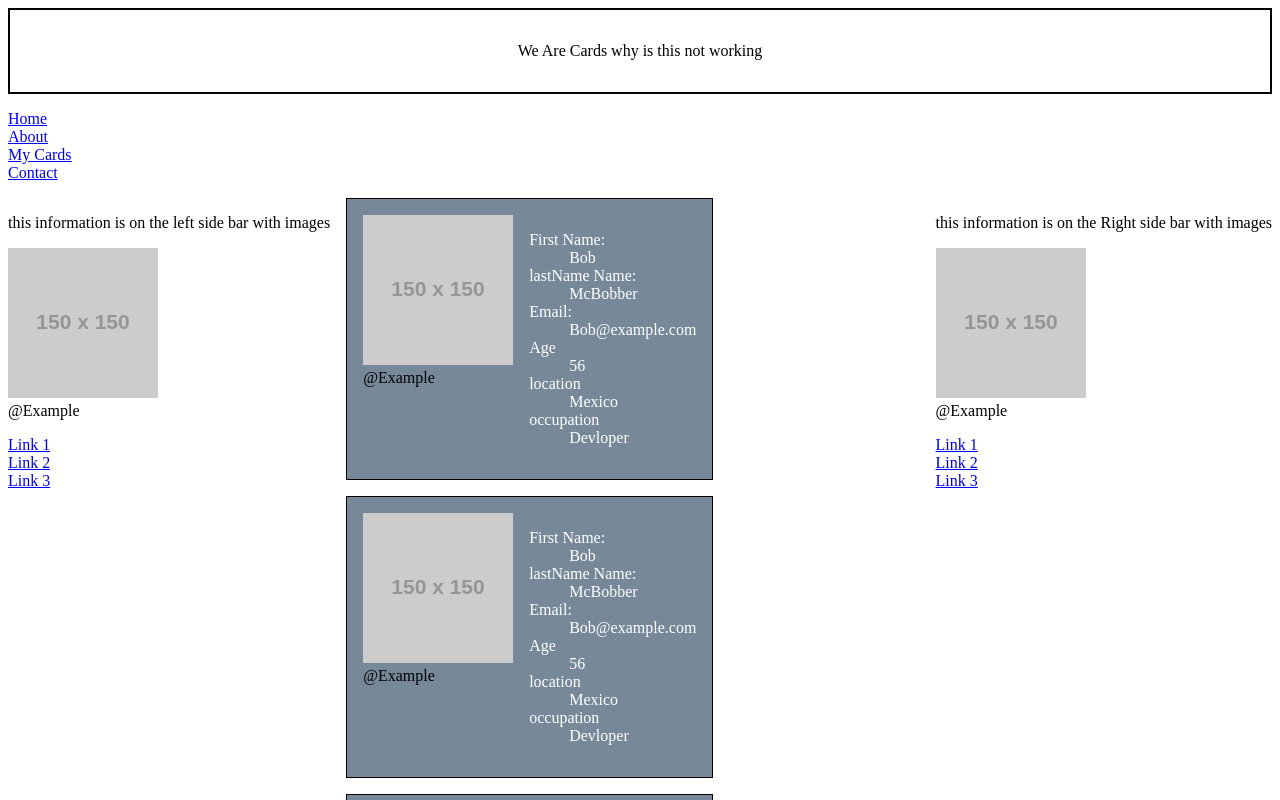
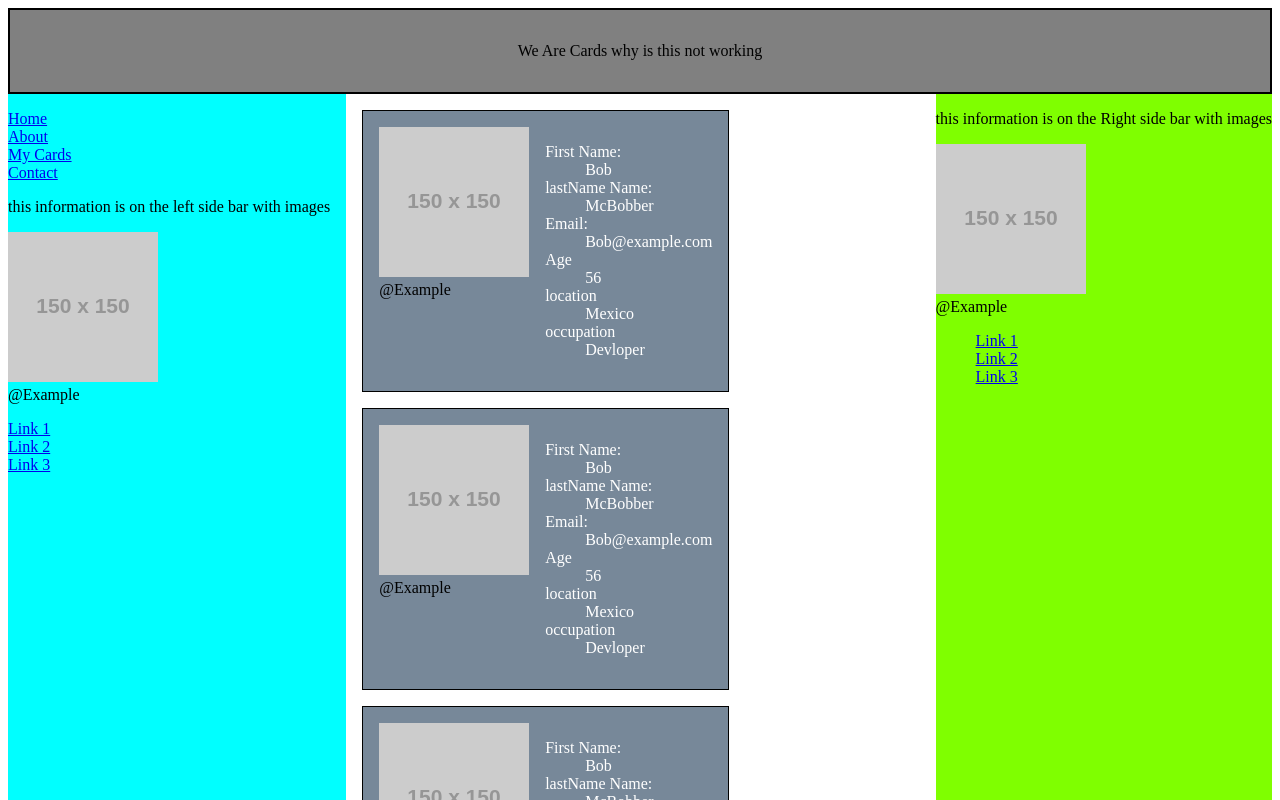
Before and after one commit to ChiddyBangg/web1-svelte-lab, a SvelteKit app: page / in a window 1280 px wide. Shown: the top 800 px of the page. Built offline with nearby package versions, Linux system fonts and the light colour scheme.

Commit message:
added new pages

```diff
--- a/src/Components/Footer.svelte
+++ b/src/Components/Footer.svelte
@@ -9,10 +9,14 @@
 <style>
 
   footer {
-    grid-column: 1 / 4;
+    grid-column: 1 / 3;
     background-color: #333;
     color: #fff;
-    padding: 10px;
+    padding: 1em;
     text-align: center;
   }
+  section{
+padding-top: 1em;
+
+  }
 </style>
--- a/src/Components/Header.svelte
+++ b/src/Components/Header.svelte
@@ -8,9 +8,10 @@
 
   header {
     padding: 2rem;
-    grid-column: 1 / 4;
+    grid-column: 1 / 3;
     text-align: center;
     border: 2px solid black;
     padding: 2rem;
+    background-color: grey ;
   }
 </style>
--- a/src/Components/Picture.svelte
+++ b/src/Components/Picture.svelte
@@ -9,6 +9,7 @@
 
 <style>
   figure {
+
     margin: 0;
   }
 </style>
--- a/src/Components/RightSideBar.svelte
+++ b/src/Components/RightSideBar.svelte
@@ -20,12 +20,12 @@ import Picture from "./Picture.svelte";
 
 
 <style>  right-side {
+  background-color: chartreuse;
     grid-column: 3 / 4;
 }
-ul {
-    padding-left: 0;
-  }
+
   li {
     list-style: none;
   }
+
   </style>
--- a/src/Components/Sidebar.svelte
+++ b/src/Components/Sidebar.svelte
@@ -3,6 +3,7 @@
   export let navItems;
 </script>
 
+<left-side>
   <nav>
     <ul>
       {#each navItems as item}
@@ -10,7 +11,6 @@
       {/each}
     </ul>
   </nav>
-<left-side>
   <p>this information is on the left side bar with images</p>
 
   <Picture />
@@ -18,11 +18,8 @@
     <li><a href="link 1 ">Link 1</a></li>
     <li><a href="link 2">Link 2</a></li>
     <li><a href="link 3">Link 3</a></li>
-
   </ul>
 </left-side>
-
-
 
 <style>
   ul {
@@ -32,10 +29,10 @@
     list-style: none;
   }
 
-
   left-side {
+    background-color: aqua;
+    flex-wrap: wrap;
     grid-column: 1 / 2;
     padding-right: 1em;
   }
-
 </style>
--- a/src/routes/+page.svelte
+++ b/src/routes/+page.svelte
@@ -37,13 +37,14 @@
     display: flex;
     flex-wrap: wrap;
     gap: 1em;
+
+    padding: 1em;
   }
 
 
   main {
+    display: grid;
+    grid-template: auto 1fr auto / auto 1fr;
 
-
-    display: grid;
-    grid-template: auto 1fr auto / auto 1fr auto;
   }
 </style>
--- /dev/null
+++ b/src/routes/about/+page.svelte
@@ -0,0 +1 @@
+<h1>hello world</h1>
```
Also changed, not shown: src/routes/cards/+page.svelte (added), src/routes/contact/+page.svelte (added). Lines whose indentation alone changed are shown as unchanged.
